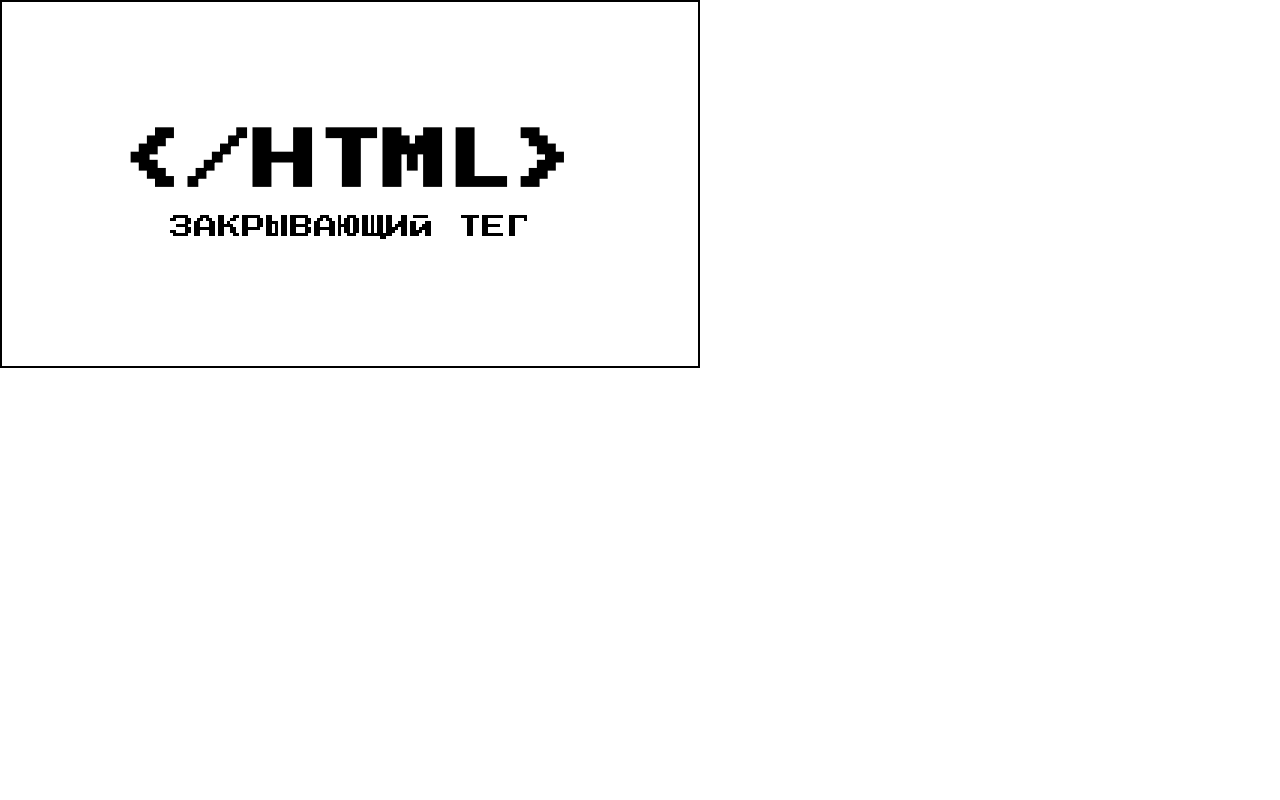
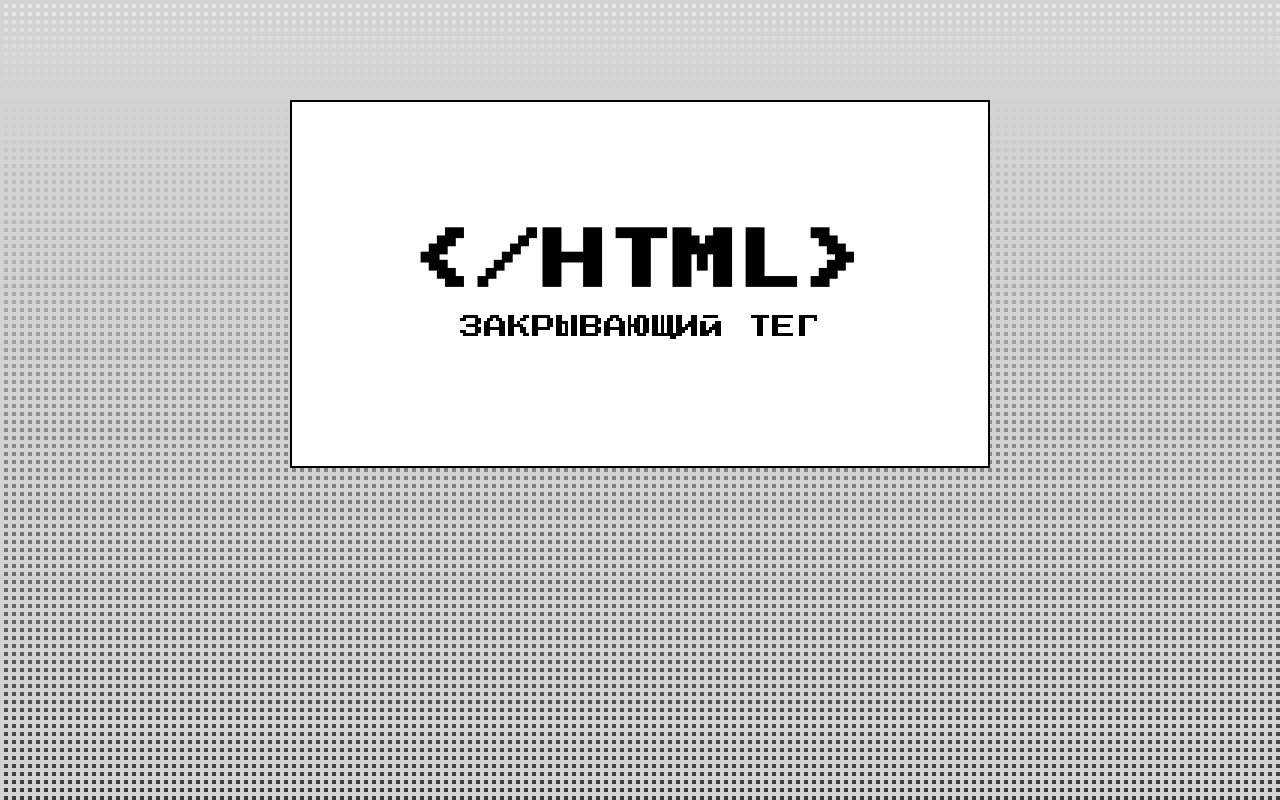
Before and after one commit to mikhailofff/zakrivayuschiy-teg-ad, a plain HTML site: page index.html in a window 1280 px wide. Shown: the top 800 px of the page. Drawn offline with Linux system fonts and the light colour scheme.

Commit message:
feat: added background image with gradient to header

```diff
--- a/index.html
+++ b/index.html
@@ -12,8 +12,10 @@
   </head>
   <body class="page">
     <header class="header">
-      <h1>&lt/HTML&gt</h1>
-      <h2>закрывающий тег</h2>
+      <div class="header-text">
+        <h1>&lt/HTML&gt</h1>
+        <h2>закрывающий тег</h2>
+    </div>
     </header>
     <main></main>
     <script src="./scripts/like.js"></script>
--- a/styles/style.css
+++ b/styles/style.css
@@ -15,9 +15,20 @@
   min-block-size: 100dvb;
   font-family: var(--font-base);
   font-variation-settings: "wght" var(--font-base-weight);
+  display: flex;
+  justify-content: center;
 }
 
 .header {
+  background-repeat: repeat;
+  background-image: url('/images/background-image.png'), linear-gradient(to bottom, #E7E7E7, #1A1A1A);
+  width: 1440px;
+  height: 960px;
+  display: flex;
+  justify-content: center;
+}
+
+.header-text {
   width: 700px;
   height: 368px;
   border: #000 solid 2px;
@@ -28,12 +39,15 @@
   justify-content: center;
   align-items: center;
   gap: 20px;
+  margin-top: 100px;
+  margin-bottom: 100px;
+  background-color: #fff;
 }
 
-.header h1 {
+.header-text h1 {
   font-size: 65px;
 }
 
-.header h2 {
+.header-text h2 {
   font-weight: var(--font-accent-weight);
 }
```
Also changed, not shown: images/background-image.png (added).
